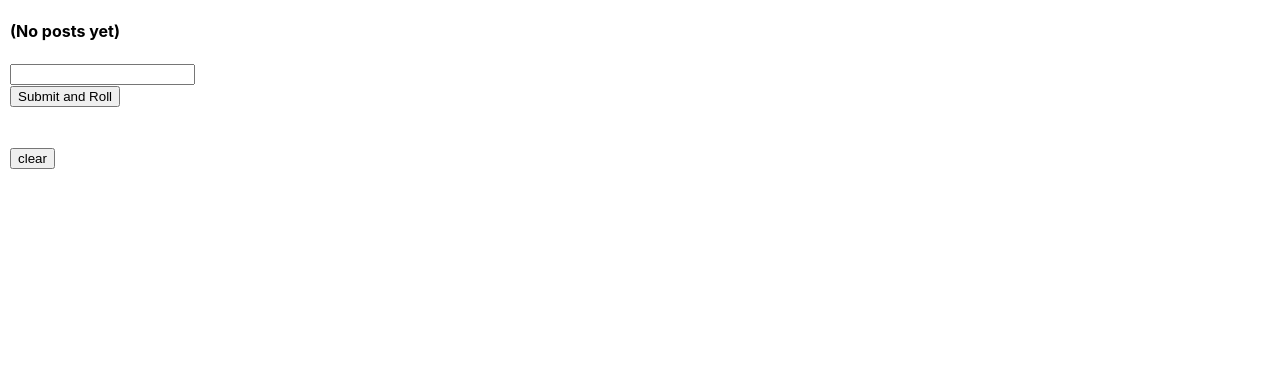
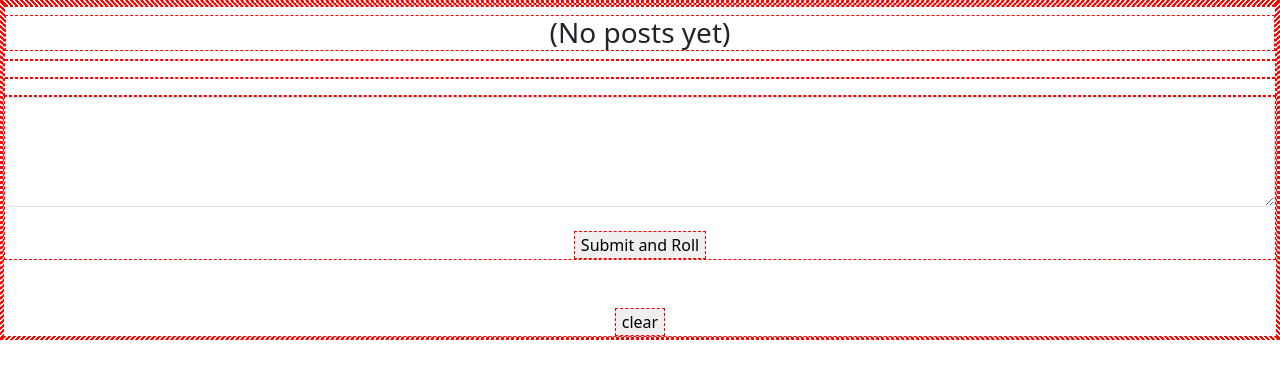
Before and after one commit to danielbodarevcsci/DailyKing, a React (Create React App) app in the folder client/: page / in a window 1280 px wide. Shown: the top 378 px of the page. Built offline with nearby package versions, Linux system fonts and the light colour scheme.

Commit message:
Start using bootstrap for the html/css

```diff
--- a/client/package.json
+++ b/client/package.json
@@ -6,6 +6,7 @@
     "@testing-library/jest-dom": "^5.17.0",
     "@testing-library/react": "^13.4.0",
     "@testing-library/user-event": "^13.5.0",
+    "bootstrap": "^5.3.2",
     "cors": "^2.8.5",
     "react": "^18.2.0",
     "react-dom": "^18.2.0",
--- a/client/src/App.css
+++ b/client/src/App.css
@@ -1,38 +1,3 @@
-.App {
-  text-align: center;
+* {
+  border: 1px dashed red;
 }
-
-.App-logo {
-  height: 40vmin;
-  pointer-events: none;
-}
-
-@media (prefers-reduced-motion: no-preference) {
-  .App-logo {
-    animation: App-logo-spin infinite 20s linear;
-  }
-}
-
-.App-header {
-  background-color: #282c34;
-  min-height: 100vh;
-  display: flex;
-  flex-direction: column;
-  align-items: center;
-  justify-content: center;
-  font-size: calc(10px + 2vmin);
-  color: white;
-}
-
-.App-link {
-  color: #61dafb;
-}
-
-@keyframes App-logo-spin {
-  from {
-    transform: rotate(0deg);
-  }
-  to {
-    transform: rotate(360deg);
-  }
-}
--- a/client/src/App.js
+++ b/client/src/App.js
@@ -1,6 +1,7 @@
 import './App.css';
 import React, { useState, useEffect } from 'react';
-import axios from 'axios'
+import axios from 'axios';
+import 'bootstrap/dist/css/bootstrap.min.css';
 
 function sendDataToServer(data, rkey, refresh) {
   axios.post('http://localhost:5000/submit-message', data)
@@ -38,7 +39,7 @@ function ShowPosts() {
     })
   }, [rkey]);
   return (
-    <div style={{margin:10}}>
+    <div class="jumbotron text-center">
       <ShowWinner data={data} />
       <ShowSubmit hasSent={data.localRoll} refresh={refresh} rkey={rkey} />
       <br /><br />
@@ -61,7 +62,7 @@ function ShowWinner({ data }) {
   return (
     <div>
       <h2>{data.location}</h2>
-      <h4>{data.message ?? '(No posts yet)'}</h4>
+      <h3>{data.message ?? '(No posts yet)'}</h3>
       <p>{data.roll?.toLocaleString()}</p>
       <p>{data.localRoll ? `You rolled: ${data.localRoll?.toLocaleString()}` : ''}</p>
     </div>
@@ -86,8 +87,8 @@ function ShowSubmit(props) {
     return;
   }
   return (
-    <form onSubmit={handleSubmit}>
-      <input type="text" autoComplete='off' value={formData.message} name='message' onChange={onHandleChange} />
+    <form class="form-group" onSubmit={handleSubmit}>
+      <textarea class="form-control" rows="4" value={formData.message} name='message' onChange={onHandleChange} />
       <br />
       <button type='submit' disabled={isSubmitted}>Submit and Roll</button>
     </form>
--- a/client/src/index.js
+++ b/client/src/index.js
@@ -1,8 +1,8 @@
 import React from 'react';
 import ReactDOM from 'react-dom/client';
 import './index.css';
-import App from './App';
-import reportWebVitals from './reportWebVitals';
+import App from './App.js';
+import reportWebVitals from './reportWebVitals.js';
 
 const root = ReactDOM.createRoot(document.getElementById('root'));
 root.render(
```
Also changed, not shown: 1 other file (tests, documents, lock files or other folders).
